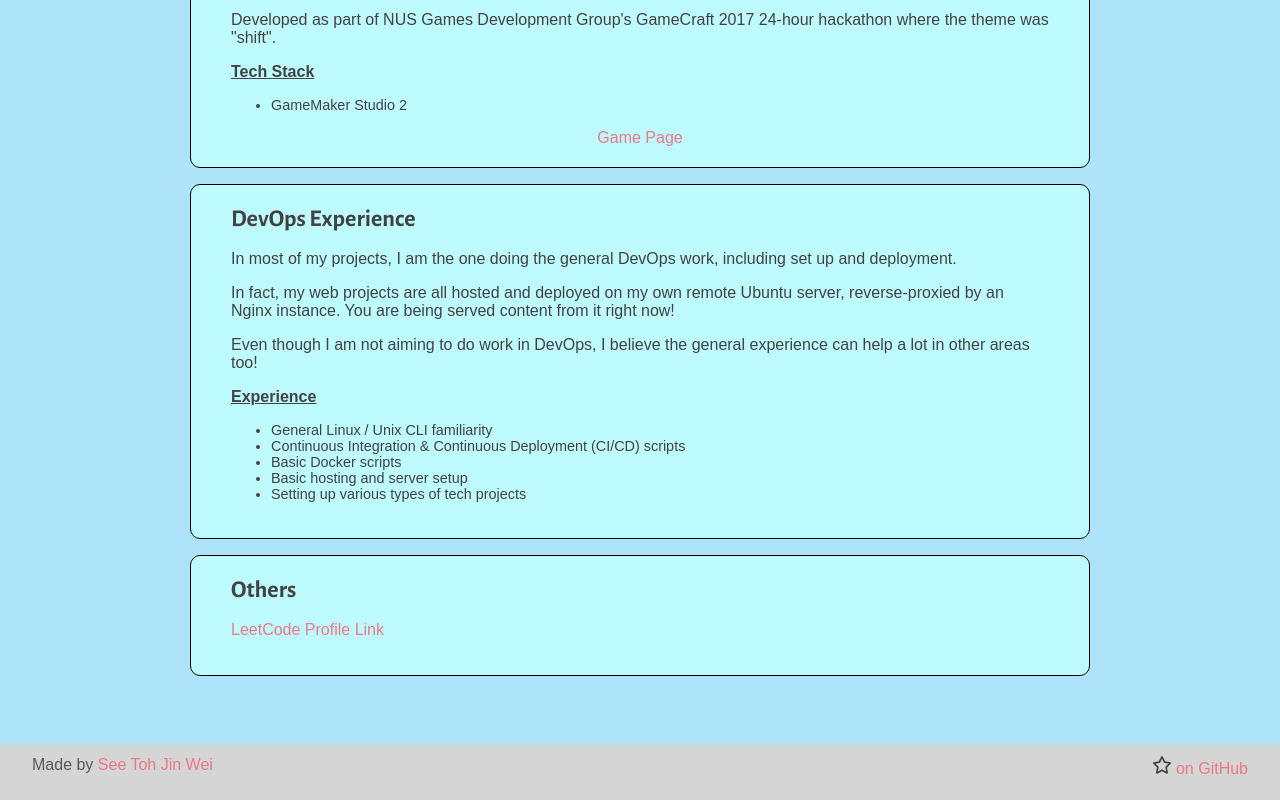
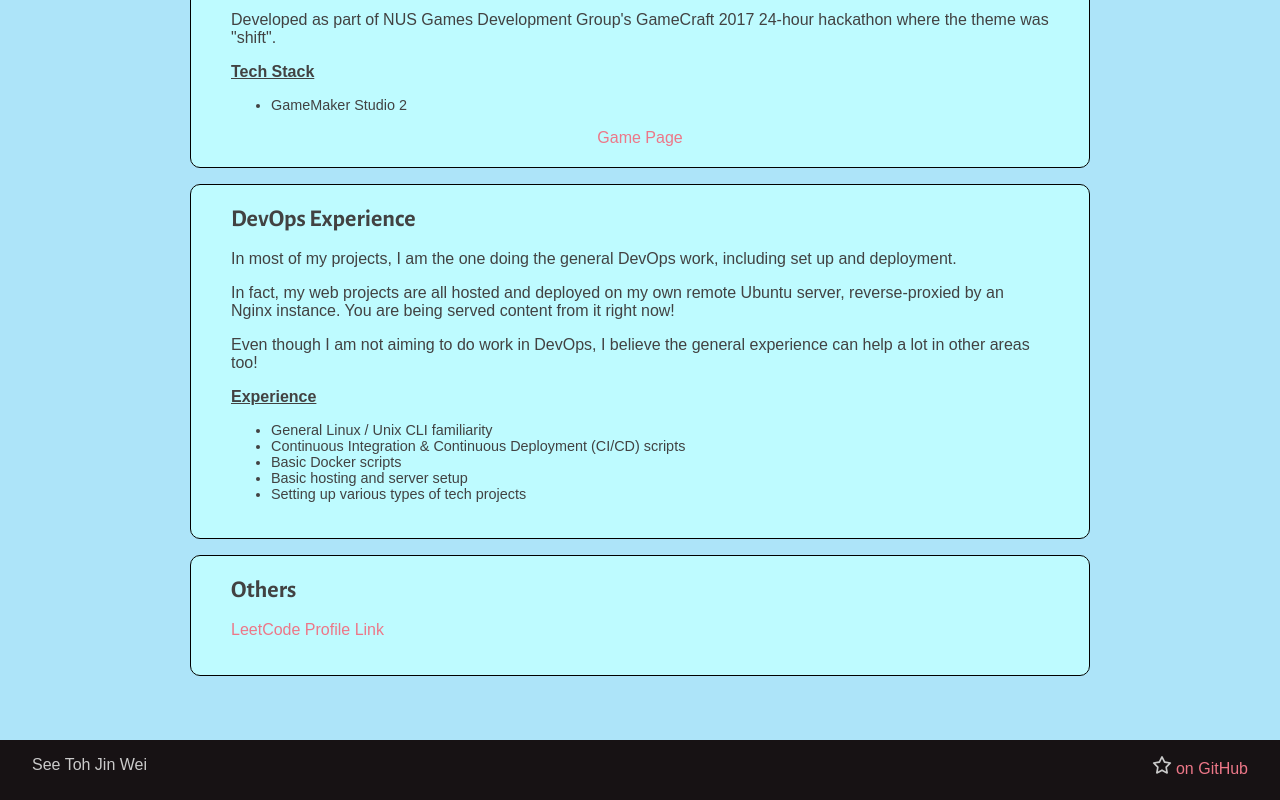
Before and after one commit to seetohjinwei/me, an Astro site: page / in a window 1280 px wide. Shown: the part 6954-7754 px from the top of the page. Built offline with nearby package versions, Linux system fonts and the light colour scheme; Astro itself is replaced by a stand-in of ours; a web font is replaced by a local one.

Commit message:
Improve footer

```diff
--- a/src/components/Footer.astro
+++ b/src/components/Footer.astro
@@ -3,15 +3,7 @@ import Svg from "./Svg.astro";
 ---
 
 <footer>
-  <div class="left">
-    Made by <a
-      href="https://github.com/seetohjinwei/"
-      target="_blank"
-      rel="noopener noreferrer"
-    >
-      See Toh Jin Wei
-    </a>
-  </div>
+  <div class="left">See Toh Jin Wei</div>
   <div class="right">
     <a
       href="https://github.com/seetohjinwei/me"
@@ -30,16 +22,12 @@ import Svg from "./Svg.astro";
 
 <style>
   footer {
-    height: 30px;
-    /* very subtle gradient */
-    background-image: linear-gradient(
-      var(--color-blue-background),
-      transparent 30%
-    );
+    height: 60px;
+    background-color: var(--color-footer);
   }
 
   footer > * {
-    color: var(--color-faded);
+    color: var(--color-footer-text);
     margin: 1em 0;
   }
 
--- a/src/components/Svg.astro
+++ b/src/components/Svg.astro
@@ -31,7 +31,7 @@ const mapper = {
   star: {
     pathd:
       "M287.9 0C297.1 0 305.5 5.25 309.5 13.52L378.1 154.8L531.4 177.5C540.4 178.8 547.8 185.1 550.7 193.7C553.5 202.4 551.2 211.9 544.8 218.2L433.6 328.4L459.9 483.9C461.4 492.9 457.7 502.1 450.2 507.4C442.8 512.7 432.1 513.4 424.9 509.1L287.9 435.9L150.1 509.1C142.9 513.4 133.1 512.7 125.6 507.4C118.2 502.1 114.5 492.9 115.1 483.9L142.2 328.4L31.11 218.2C24.65 211.9 22.36 202.4 25.2 193.7C28.03 185.1 35.5 178.8 44.49 177.5L197.7 154.8L266.3 13.52C270.4 5.249 278.7 0 287.9 0L287.9 0zM287.9 78.95L235.4 187.2C231.9 194.3 225.1 199.3 217.3 200.5L98.98 217.9L184.9 303C190.4 308.5 192.9 316.4 191.6 324.1L171.4 443.7L276.6 387.5C283.7 383.7 292.2 383.7 299.2 387.5L404.4 443.7L384.2 324.1C382.9 316.4 385.5 308.5 391 303L476.9 217.9L358.6 200.5C350.7 199.3 343.9 194.3 340.5 187.2L287.9 78.95z",
-    type: "small",
+    type: "star",
     width: 576,
     height: 512,
   },
@@ -48,15 +48,13 @@ const { pathd, type, width, height } = mapper[icon];
 </svg>
 
 <style>
-  svg {
+  svg.social {
     fill: var(--color-text);
-  }
-
-  svg.social {
     width: 30px;
   }
 
-  svg.small {
+  svg.star {
+    fill: var(--color-footer-text);
     width: 20px;
   }
 </style>
--- a/src/styles/global.css
+++ b/src/styles/global.css
@@ -3,6 +3,8 @@
   --color-yellow-background: #5b4628;
   --color-green-background: #0b525b;
   --color-blue-background: #212f45;
+  --color-footer: #171214;
+  --color-footer-text: #cacaca;
   --color-text: #eeeeee;
   --color-faded: #cacaca;
   --color-link: #f790e8;
@@ -16,6 +18,8 @@
   --color-yellow-background: #f8f89f;
   --color-green-background: #a2f6a2;
   --color-blue-background: #ade4f9;
+  --color-footer: #171214;
+  --color-footer-text: #cacaca;
   --color-text: #424242;
   --color-faded: #585858;
   --color-link: #ed7788;
@@ -36,11 +40,14 @@ body {
   font-size: 100%;
 }
 
-h1, h2, h3 {
+h1,
+h2,
+h3 {
   font-family: "Alegreya Sans", sans-serif;
 }
 
-h1, h2 {
+h1,
+h2 {
   font-size: 2em;
 }
 
```
